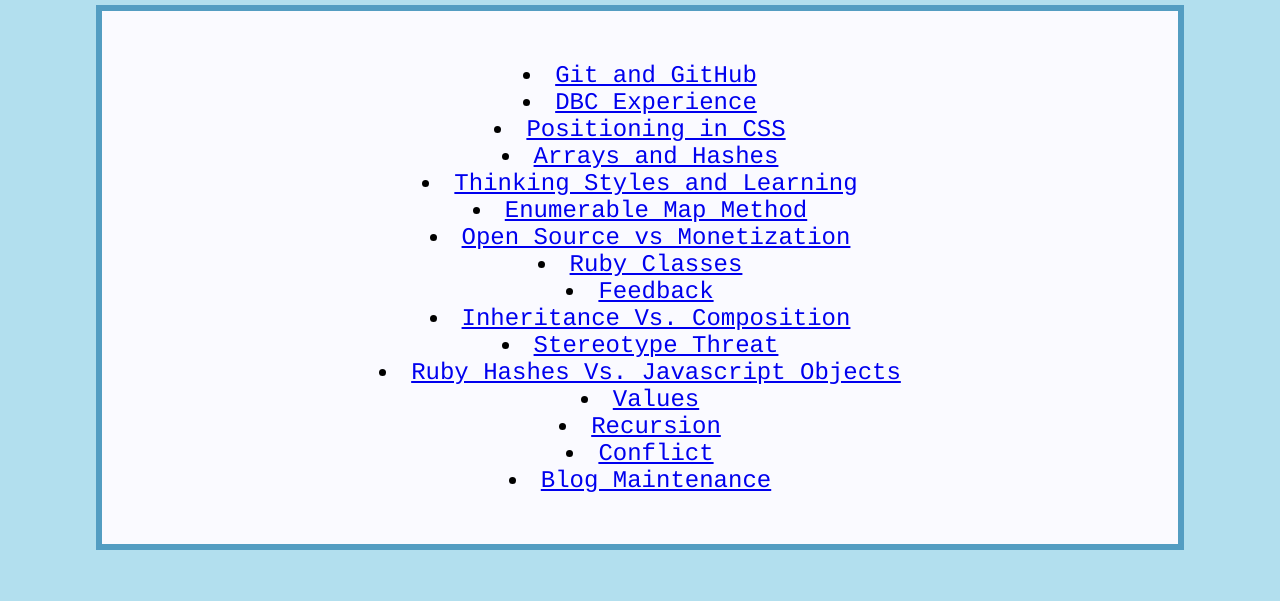
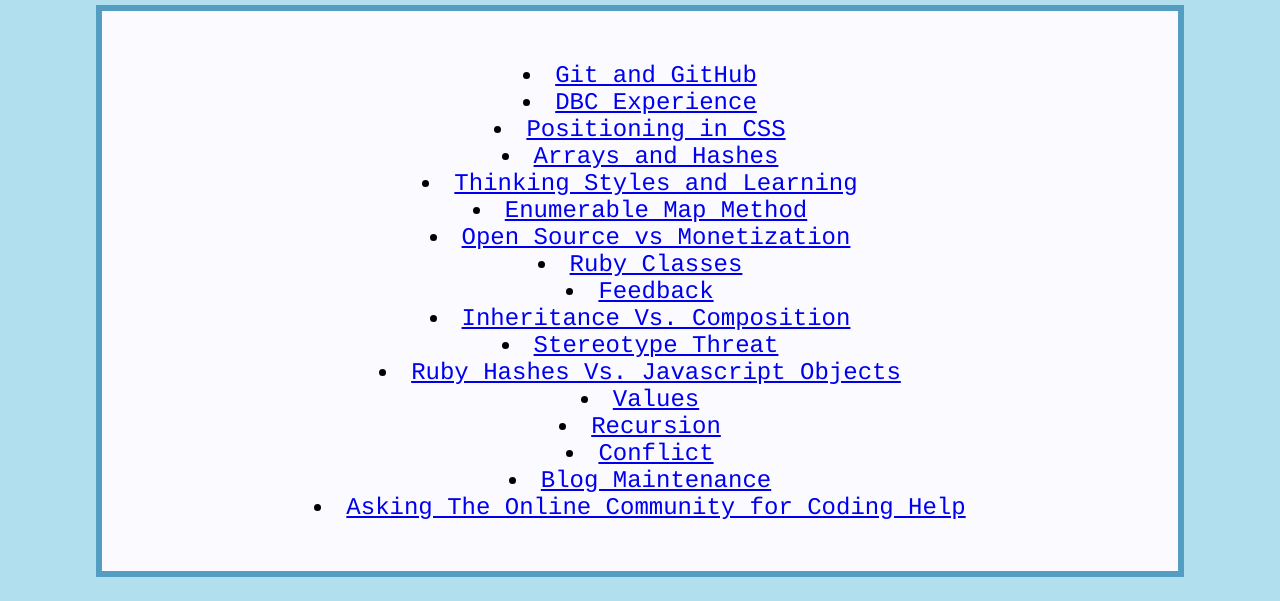
Before and after one commit to rauriemo/rauriemo.github.io, a plain HTML site: page blog/blog-index.html in a window 1280 px wide. Shown: the part 222-823 px from the top of the page. Before the commit the page ends 800 px from the top, so only its background shows below. Drawn offline with Linux system fonts and the light colour scheme.

Commit message:
missing link to c9 in index
adding link

```diff
--- a/blog/blog-index.html
+++ b/blog/blog-index.html
@@ -51,5 +51,7 @@
       <li><a href="c8-conflict.html">Conflict</a></li>
 
       <li><a href="c-blog-maintenance.html">Blog Maintenance</a></li>
+
+      <li><a href="c9-questions.html">Asking The Online Community for Coding Help</a></li>
     </ul>
   </body>
```
Also changed, not shown: blog/c9-questions.html (+1 -1 lines).
